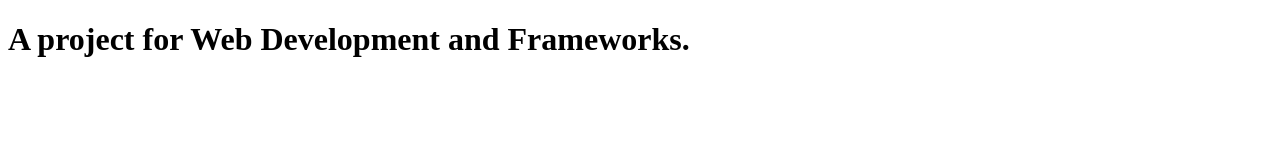
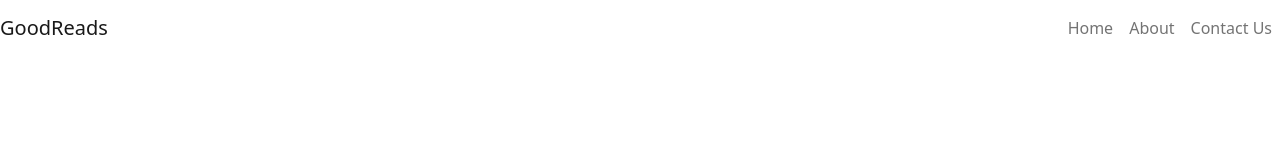
Before and after one commit to sabaafirdous/Web-Project, a plain HTML site: page index.html in a window 1280 px wide. Drawn offline with nearby package versions, Linux system fonts and the light colour scheme; files that its build step writes are made by us from their sources.

Commit message:
Nav Bar Added

```diff
--- a/index.html
+++ b/index.html
@@ -1,13 +1,37 @@
 <!DOCTYPE html>
-<html lang="en">
-<head>
-    <meta charset="UTF-8">
-    <meta http-equiv="X-UA-Compatible" content="IE=edge">
-    <meta name="viewport" content="width=device-width, initial-scale=1.0">
-    <title>Saba Firdous (057)</title>
-</head>
-<body>
-    <h1>A project for Web Development and Frameworks.</h1>
+<html>
+    <head>
+        <title>Good Reads</title>
 
-</body>
+<!--bootstrap and javascript-->
+<link href="https://cdn.jsdelivr.net/npm/bootstrap@5.2.1/dist/css/bootstrap.min.css" rel="stylesheet" integrity="sha384-iYQeCzEYFbKjA/T2uDLTpkwGzCiq6soy8tYaI1GyVh/UjpbCx/TYkiZhlZB6+fzT" crossorigin="anonymous">
+<script src="https://cdn.jsdelivr.net/npm/bootstrap@5.2.1/dist/js/bootstrap.bundle.min.js" integrity="sha384-u1OknCvxWvY5kfmNBILK2hRnQC3Pr17a+RTT6rIHI7NnikvbZlHgTPOOmMi466C8" crossorigin="anonymous"></script>
+<link rel="stylesheet" href="css/styles.css">
+
+    </head>
+    <body>
+        <!--Navbar section-->
+        <nav class="navbar navbar-expand-lg navbar-success">
+            <a class="navbar-brand" href="">GoodReads</a>
+            <button class="navbar-toggler" type="button" data-bs-toggle="collapse" data-bs-target="#navbarTogglerDemo01" aria-controls="navbarTogglerDemo01" aria-expanded="false" aria-label="Toggle navigation">
+                <span class="navbar-toggler-icon"></span>
+              </button>
+            <div class="collapse navbar-collapse" id="navbarTogglerDemo01">
+            <ul class="navbar-nav ms-auto">
+                <li class="nav-items">
+                    <a class="nav-link" href="">Home</a>
+                </li>
+                <li class="nav-items">
+                    <a class="nav-link" href="">About</a>
+                </li><li class="nav-items">
+                    <a class="nav-link" href="">Contact Us</a>
+                </li>
+            </ul>
+        </div>
+        </nav>
+
+            </ul>
+        </div>
+        </nav>
+    </body>
 </html>
```
